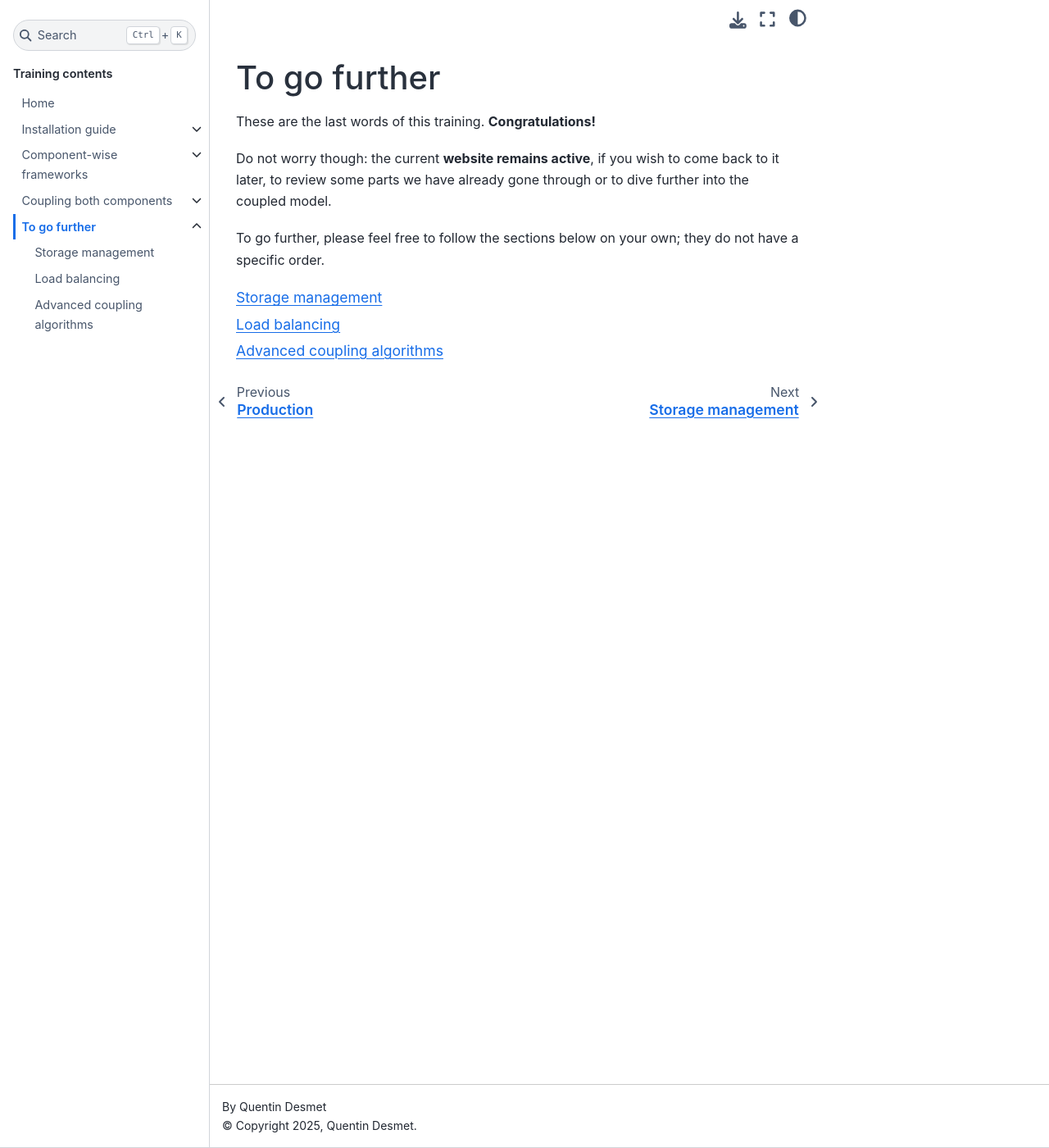
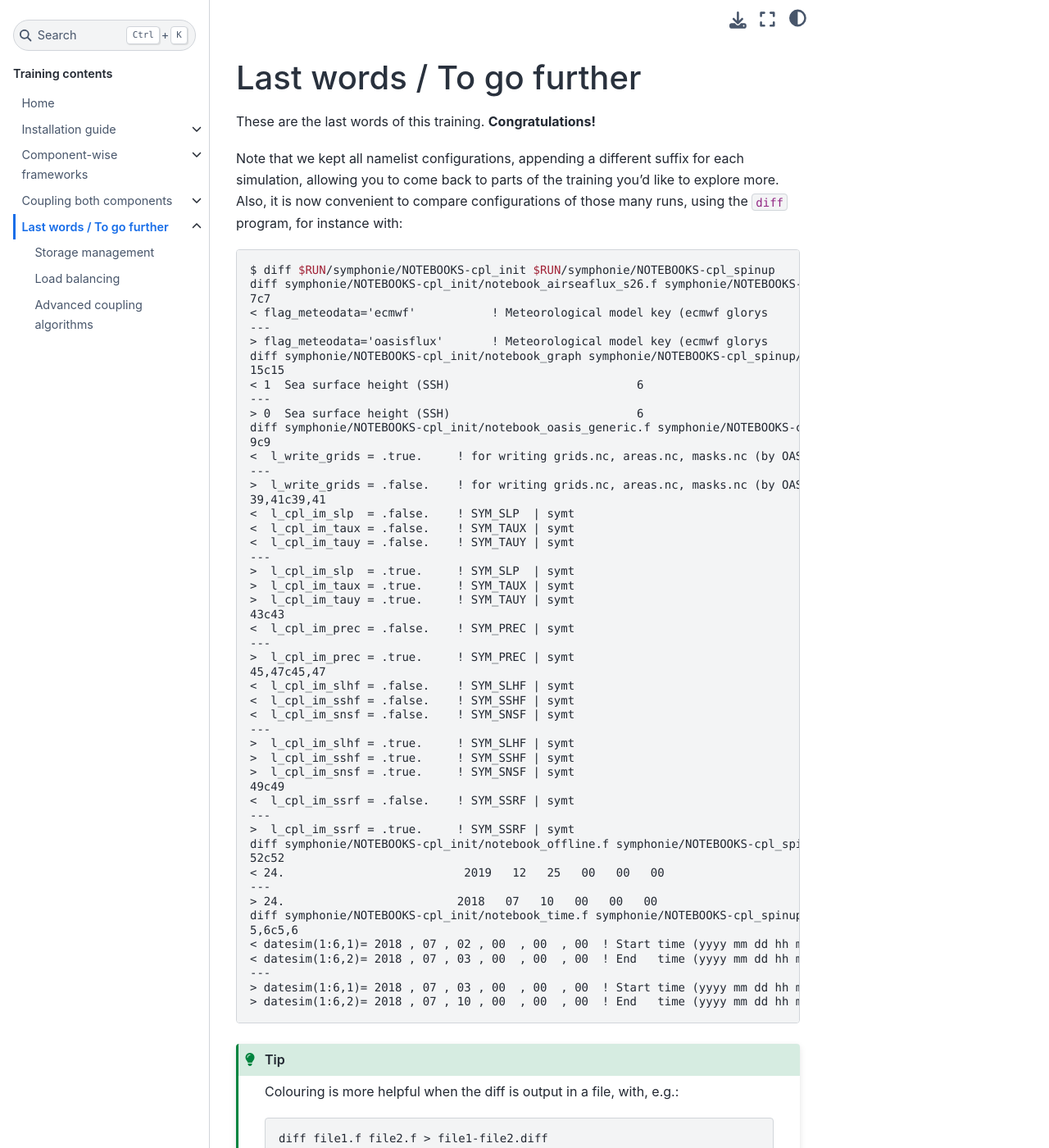
Before and after one commit to DesmetQuentin/training-ros, a Sphinx documentation site: the page built from source/further/index.rst, in a window 1280 px wide and 1400 px high. Shown: the whole window at 82% size. Built offline with Sphinx 7.4.7 and the Sphinx Book theme 1.1.4, drawn with Linux system fonts in a browser that asks for light colours; some of the changed text lies outside the part shown.

Commit message:
content: Add diff instruction in the end

```diff
--- a/source/further/index.rst
+++ b/source/further/index.rst
@@ -1,14 +1,80 @@
-To go further
-=============
+Last words / To go further
+==========================
 
 These are the last words of this training. **Congratulations!**
 
-Do not worry though: the current **website remains active**, if you wish to come back
-to it later, to review some parts we have already gone through or to dive further into
-the coupled model.
+Note that we kept all namelist configurations, appending a different suffix for each
+simulation, allowing you to come back to parts of the training you'd like to explore
+more. Also, it is now convenient to compare configurations of those many runs, using
+the ``diff`` program, for instance with:
 
-To go further, please feel free to follow the sections below on your own; they do not
-have a specific order.
+.. code:: console
+
+   $ diff $RUN/symphonie/NOTEBOOKS-cpl_init $RUN/symphonie/NOTEBOOKS-cpl_spinup
+   diff symphonie/NOTEBOOKS-cpl_init/notebook_airseaflux_s26.f symphonie/NOTEBOOKS-cpl_spinup/notebook_airseaflux_s26.f
+   7c7
+   < flag_meteodata='ecmwf'           ! Meteorological model key (ecmwf glorys
+   ---
+   > flag_meteodata='oasisflux'       ! Meteorological model key (ecmwf glorys
+   diff symphonie/NOTEBOOKS-cpl_init/notebook_graph symphonie/NOTEBOOKS-cpl_spinup/notebook_graph
+   15c15
+   < 1  Sea surface height (SSH)                           6
+   ---
+   > 0  Sea surface height (SSH)                           6
+   diff symphonie/NOTEBOOKS-cpl_init/notebook_oasis_generic.f symphonie/NOTEBOOKS-cpl_spinup/notebook_oasis_generic.f
+   9c9
+   <  l_write_grids = .true.     ! for writing grids.nc, areas.nc, masks.nc (by OASIS)
+   ---
+   >  l_write_grids = .false.    ! for writing grids.nc, areas.nc, masks.nc (by OASIS)
+   39,41c39,41
+   <  l_cpl_im_slp  = .false.    ! SYM_SLP  | symt
+   <  l_cpl_im_taux = .false.    ! SYM_TAUX | symt
+   <  l_cpl_im_tauy = .false.    ! SYM_TAUY | symt
+   ---
+   >  l_cpl_im_slp  = .true.     ! SYM_SLP  | symt
+   >  l_cpl_im_taux = .true.     ! SYM_TAUX | symt
+   >  l_cpl_im_tauy = .true.     ! SYM_TAUY | symt
+   43c43
+   <  l_cpl_im_prec = .false.    ! SYM_PREC | symt
+   ---
+   >  l_cpl_im_prec = .true.     ! SYM_PREC | symt
+   45,47c45,47
+   <  l_cpl_im_slhf = .false.    ! SYM_SLHF | symt
+   <  l_cpl_im_sshf = .false.    ! SYM_SSHF | symt
+   <  l_cpl_im_snsf = .false.    ! SYM_SNSF | symt
+   ---
+   >  l_cpl_im_slhf = .true.     ! SYM_SLHF | symt
+   >  l_cpl_im_sshf = .true.     ! SYM_SSHF | symt
+   >  l_cpl_im_snsf = .true.     ! SYM_SNSF | symt
+   49c49
+   <  l_cpl_im_ssrf = .false.    ! SYM_SSRF | symt
+   ---
+   >  l_cpl_im_ssrf = .true.     ! SYM_SSRF | symt
+   diff symphonie/NOTEBOOKS-cpl_init/notebook_offline.f symphonie/NOTEBOOKS-cpl_spinup/notebook_offline.f
+   52c52
+   < 24.                          2019   12   25   00   00   00
+   ---
+   > 24.                         2018   07   10   00   00   00
+   diff symphonie/NOTEBOOKS-cpl_init/notebook_time.f symphonie/NOTEBOOKS-cpl_spinup/notebook_time.f
+   5,6c5,6
+   < datesim(1:6,1)= 2018 , 07 , 02 , 00  , 00  , 00  ! Start time (yyyy mm dd hh mm ss)
+   < datesim(1:6,2)= 2018 , 07 , 03 , 00  , 00  , 00  ! End   time (yyyy mm dd hh mm ss)
+   ---
+   > datesim(1:6,1)= 2018 , 07 , 03 , 00  , 00  , 00  ! Start time (yyyy mm dd hh mm ss)
+   > datesim(1:6,2)= 2018 , 07 , 10 , 00  , 00  , 00  ! End   time (yyyy mm dd hh mm ss)
+
+
+.. tip::
+
+   Colouring is more helpful when the diff is output in a file, with, e.g.:
+
+   .. code:: bash
+
+      diff file1.f file2.f > file1-file2.diff
+
+
+Now, if you wish to **go further**, please feel free to follow the sections below on
+your own; they do not have a specific order.
 
 .. toctree::
    :maxdepth: 1
```
